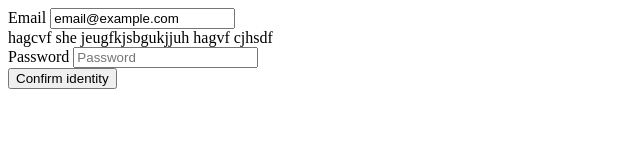
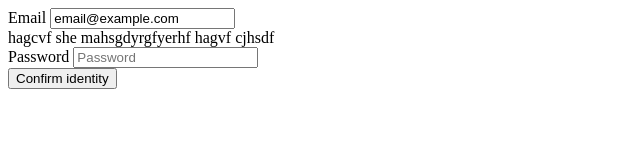
Before and after one commit to Ganesh-Balla/RemoteRepo, a plain HTML site: page index.html in a window 1280 px wide. Shown: the full height of the page, 0-640 px from the left. Drawn offline with Linux system fonts and the light colour scheme.

Commit message:
Update index.html conflict 1

```diff
--- a/index.html
+++ b/index.html
@@ -12,7 +12,7 @@
           <input type="text" readonly class="form-control-plaintext" id="staticEmail2" value="email@example.com">
         </div>
         hagcvf she
-        jeugfkjsbgukjjuh
+        mahsgdyrgfyerhf
         hagvf cjhsdf
         <div class="col-auto">
           <label for="inputPassword2" class="visually-hidden">Password</label>
```
